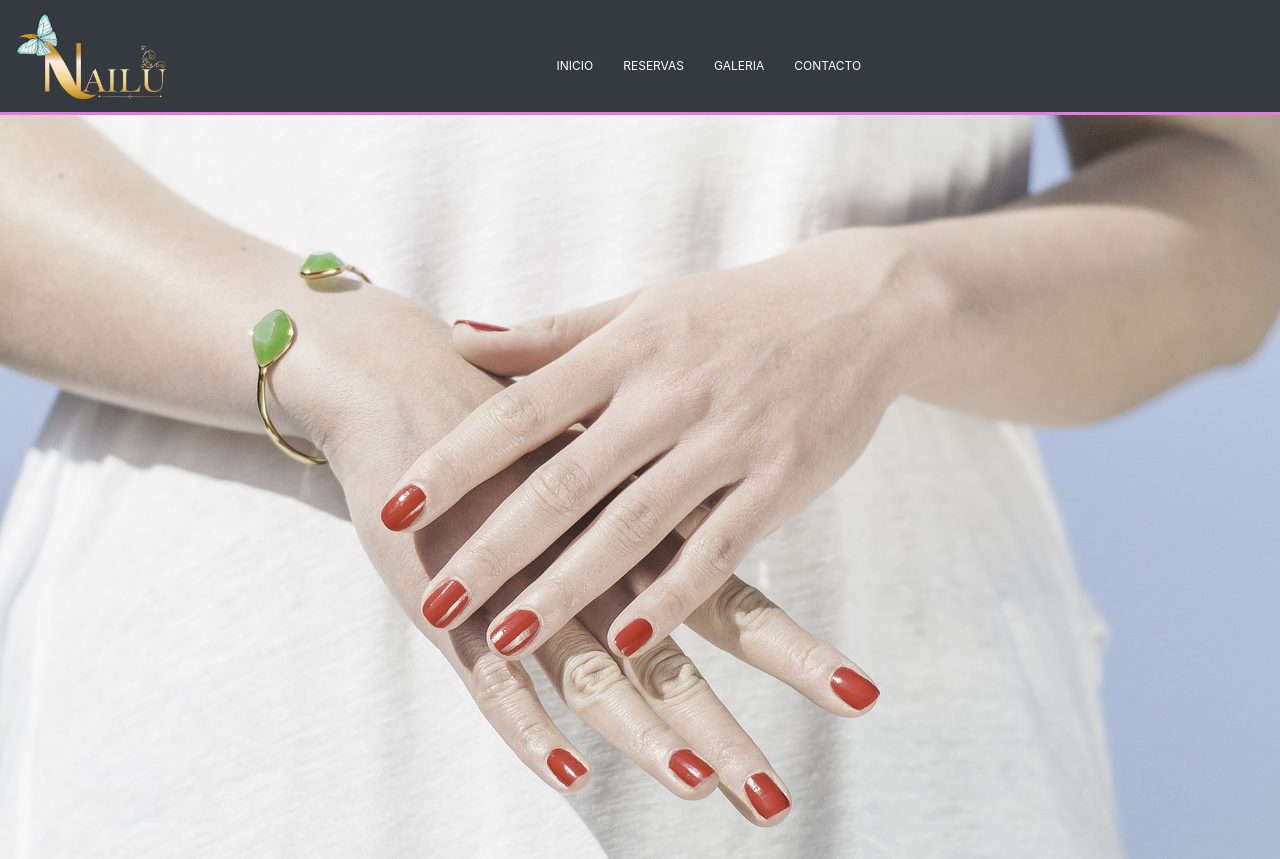
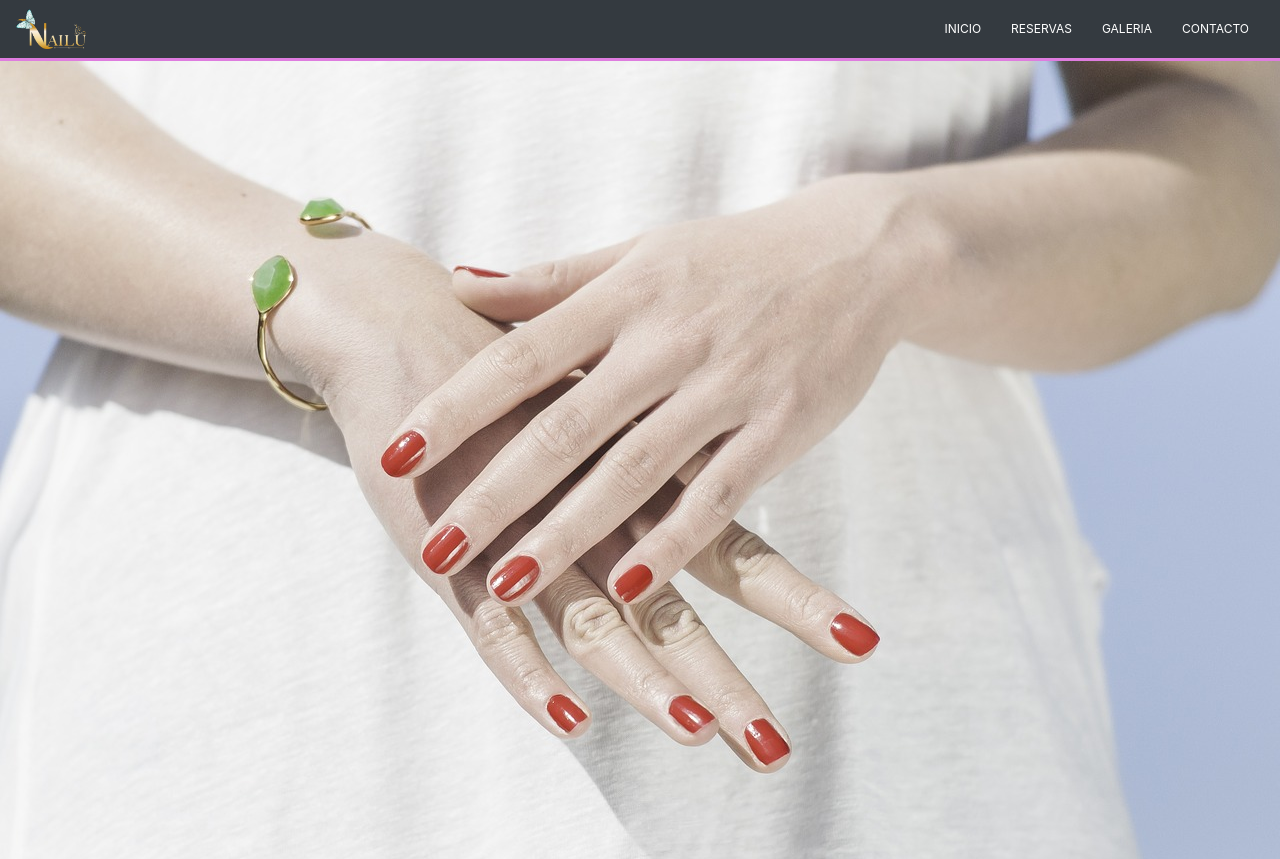
Before and after one commit to Angel10050/nailu_project, a React (Create React App) app: page / in a window 1280 px wide. Shown: the top 859 px of the page. Built offline with nearby package versions, Linux system fonts and the light colour scheme; no server answers.

Commit message:
class name changes suggested by AndrÃes

```diff
--- a/src/Components/BoxComponent/BoxComponent.js
+++ b/src/Components/BoxComponent/BoxComponent.js
@@ -15,16 +15,16 @@ class BoxComponent extends Component {
             >
               <div className="col">
                 <img
-                  className="img-fluid  mb-3 mb-md-0 Img"
+                  className="img-fluid  mb-3 mb-md-0 imgBox"
                   src={data.imagenUrl}
                   alt="imagen del evento"
                 />
               </div>
-              <div className="col Text">
-                <h4 className="DateNumber">{data.dia}</h4>
-                <small class="text-muted DateText">{data.mes}</small>
-                <p className="font-weight-normal Info">{data.descripcion}</p>
-                <ButtonGeneral type="button" nameBtn="Registrarse" />
+              <div className="col textBox">
+                <h4 className="dateNumberBox">{data.dia}</h4>
+                <small class="text-muted dateTextBox">{data.mes}</small>
+                <p className="font-weight-normal infoBox">{data.descripcion}</p>
+                <ButtonGeneral type="button" nameBtn="Información" />
               </div>
             </div>
           )
--- a/src/Components/BoxComponent/StyleBoxComponent.css
+++ b/src/Components/BoxComponent/StyleBoxComponent.css
@@ -1,12 +1,12 @@
 .container-box {
   display: flex;
-  margin: 20px 0 20px 0;
+  margin: 20px 0;
   background: #343a40;
   justify-items: center;
 }
 .reverse {
   flex-direction: row-reverse;
-  margin: 20px 0 20px 0;
+  margin: 20px 0;
 }
 .col {
   position: relative;
@@ -19,12 +19,12 @@
   padding: 0;
 }
 
-.Img {
+.imgBox {
   min-height: 100%;
   min-width: 100%;
 }
 
-.Text {
+.textBox {
   display: flex;
   flex-direction: column;
   text-align: left;
@@ -32,7 +32,7 @@
   margin: 0;
 }
 
-.DateNumber {
+.dateNumberBox {
   display: flex;
   justify-content: space-around;
   flex-direction: column;
@@ -41,32 +41,32 @@
   margin: 5%;
 }
 
-.DateText {
+.dateTextBox {
   display: flex;
   align-items: center;
   font-size: 2em;
   margin: -5% 0 0 15%;
 }
 
-.Info {
+.infoBox {
   padding: 20px;
 }
 
-.Text > .btn {
+.textBox > .btn {
   align-self: center;
 }
 @media (max-width: 761px) {
   .container-box {
     flex-direction: column;
   }
-  .Text {
+  .textBox {
     align-items: center;
     margin: 0;
   }
-  .DateText {
+  .dateTextBox {
     margin: 0;
   }
-  .Info {
+  .infoBox {
     text-align: center;
   }
 }
--- a/src/Components/navComponent/NavComponentStyle.css
+++ b/src/Components/navComponent/NavComponentStyle.css
@@ -1,30 +1,38 @@
 .componentFlexButton {
-  margin-top: 20px;
-  max-width: 100%;
-  outline: none;
+  width: 100%;
+  display: flex;
+  justify-content: flex-end;
 }
-
 .componentFlex {
   display: flex;
   border-bottom: 3px solid rgba(238, 130, 238, 0.918);
 }
-
 .responsiveNavbar {
   width: 100px;
 }
 .fluidNav {
   padding: 0;
 }
+.imgLogo {
+  width: 70px;
+}
 .componentFlexLogo {
   flex: 1 1 auto;
   align-self: center;
   max-width: 200px;
 }
-
+.navbar-brand {
+  display: inline-block;
+  padding-top: 0;
+  padding-bottom: 0;
+  margin-right: 0;
+  font-size: 0;
+  line-height: 0;
+  white-space: nowrap;
+}
 @media (min-width: 768px) {
   .componentFlexButton {
     flex: 3 1 auto;
     align-self: center;
-    padding: 0 30%;
   }
 }
```
